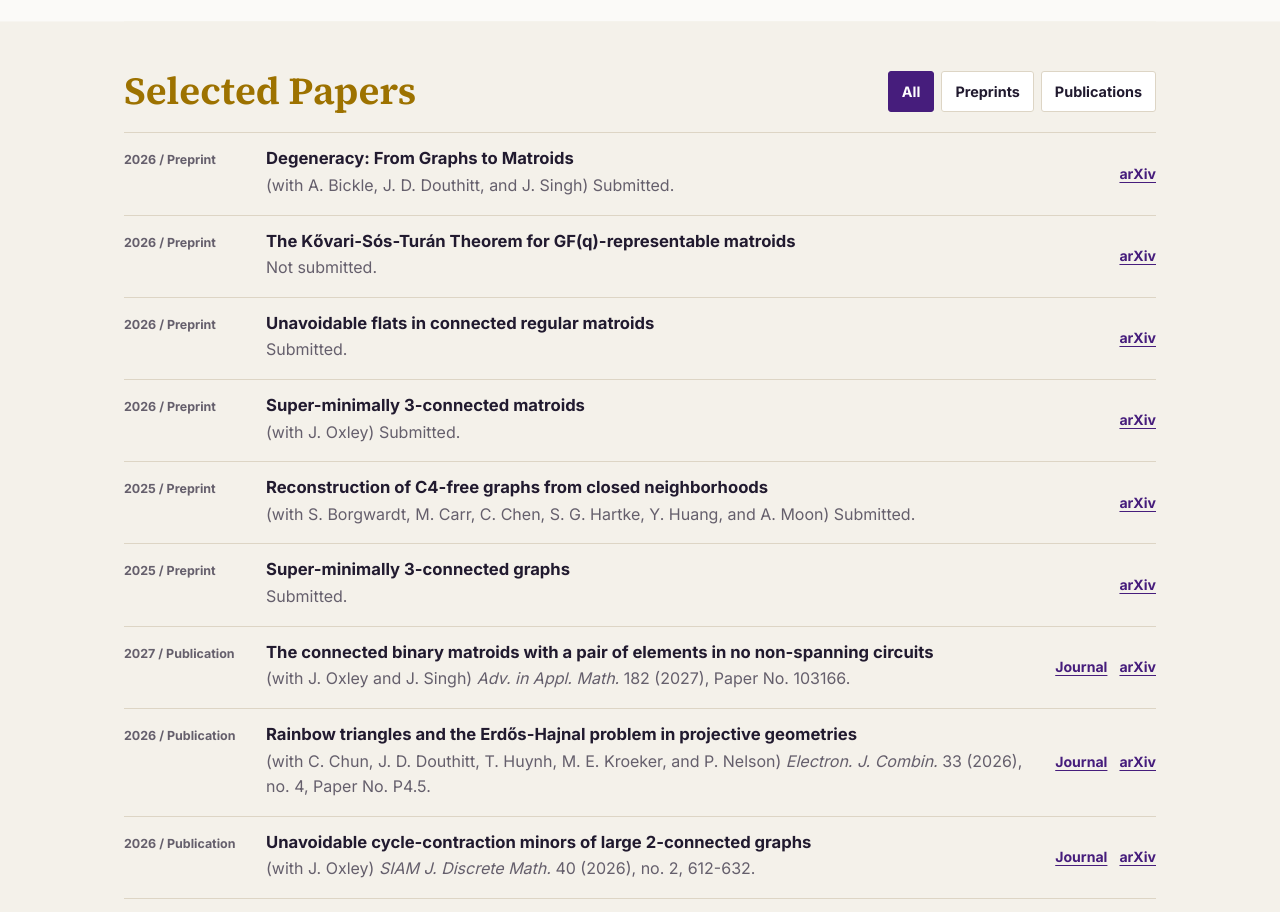
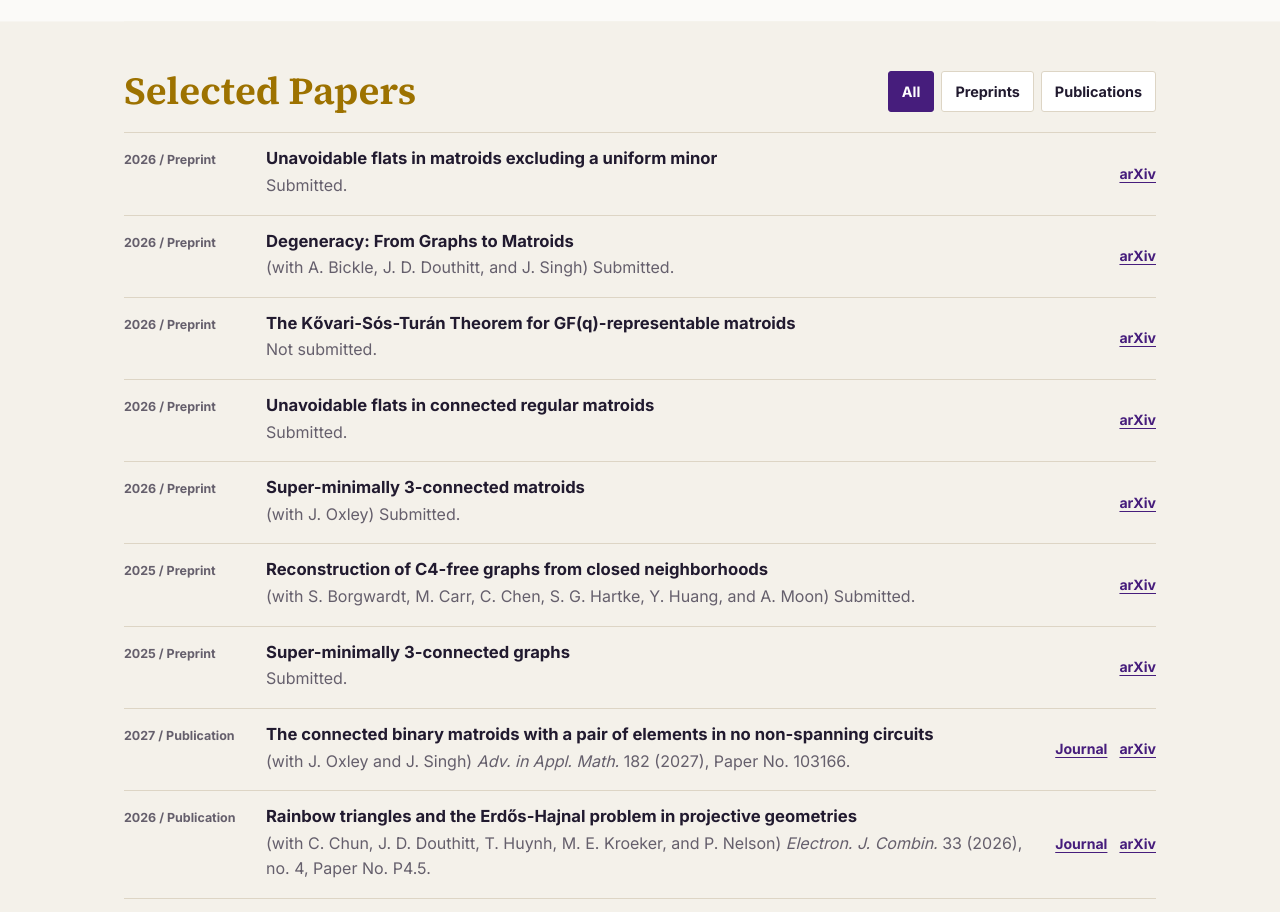
Before and after one commit to GYWayne/GYWayne.github.io, a plain HTML site: page index.html in a window 1280 px wide. Shown: the part 860-1772 px from the top of the page. Drawn offline with nearby package versions, Linux system fonts and the light colour scheme.

Commit message:
Add preprint on flats excluding a uniform minor

```diff
--- a/index.html
+++ b/index.html
@@ -91,6 +91,12 @@
         </div>
 
         <ol class="publication-list">
+          <li class="publication" data-type="preprint">
+            <p class="pub-meta">2026 / Preprint</p>
+            <h3>Unavoidable flats in matroids excluding a uniform minor</h3>
+            <p>Submitted.</p>
+            <a href="https://arxiv.org/abs/2610.41096">arXiv</a>
+          </li>
           <li class="publication" data-type="preprint">
             <p class="pub-meta">2026 / Preprint</p>
             <h3>Degeneracy: From Graphs to Matroids</h3>
```
